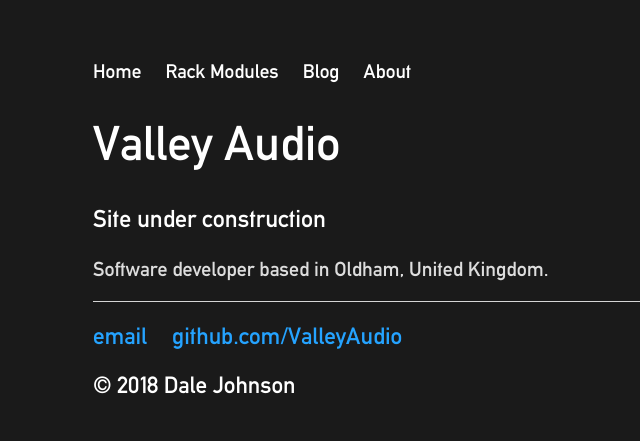
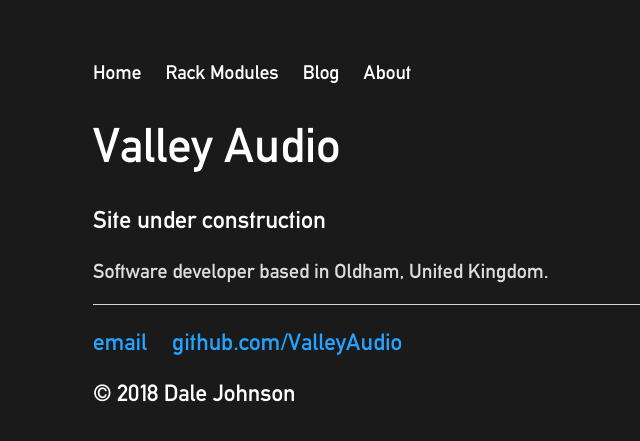
Before and after one commit to ValleyAudio/ValleyAudio.github.io, a Jekyll site: the page built from index.html, in a window 1280 px wide. Shown: the top 441 px of the page, without its empty margins (99-739 px from the left). Built offline with Jekyll 4.4.1, drawn with Linux system fonts in a browser that asks for light colours.

```diff
--- a/css/main.css
+++ b/css/main.css
@@ -61,7 +61,7 @@
 p {
     font-size: 1.25em;
     font-family:'alteDin', 'Helvetica', 'Arial', 'Sans-Serif';
-    line-height: 1.2em;
+    line-height: 1.3em;
     color: #DDDDDD;
 }
 footer {
@@ -90,5 +90,5 @@
     font-weight: normal;
     font-size: 1.1em;
     color: #DDDDDD;
-    line-height:1.2em;
+    line-height:1.3em;
 }
```
